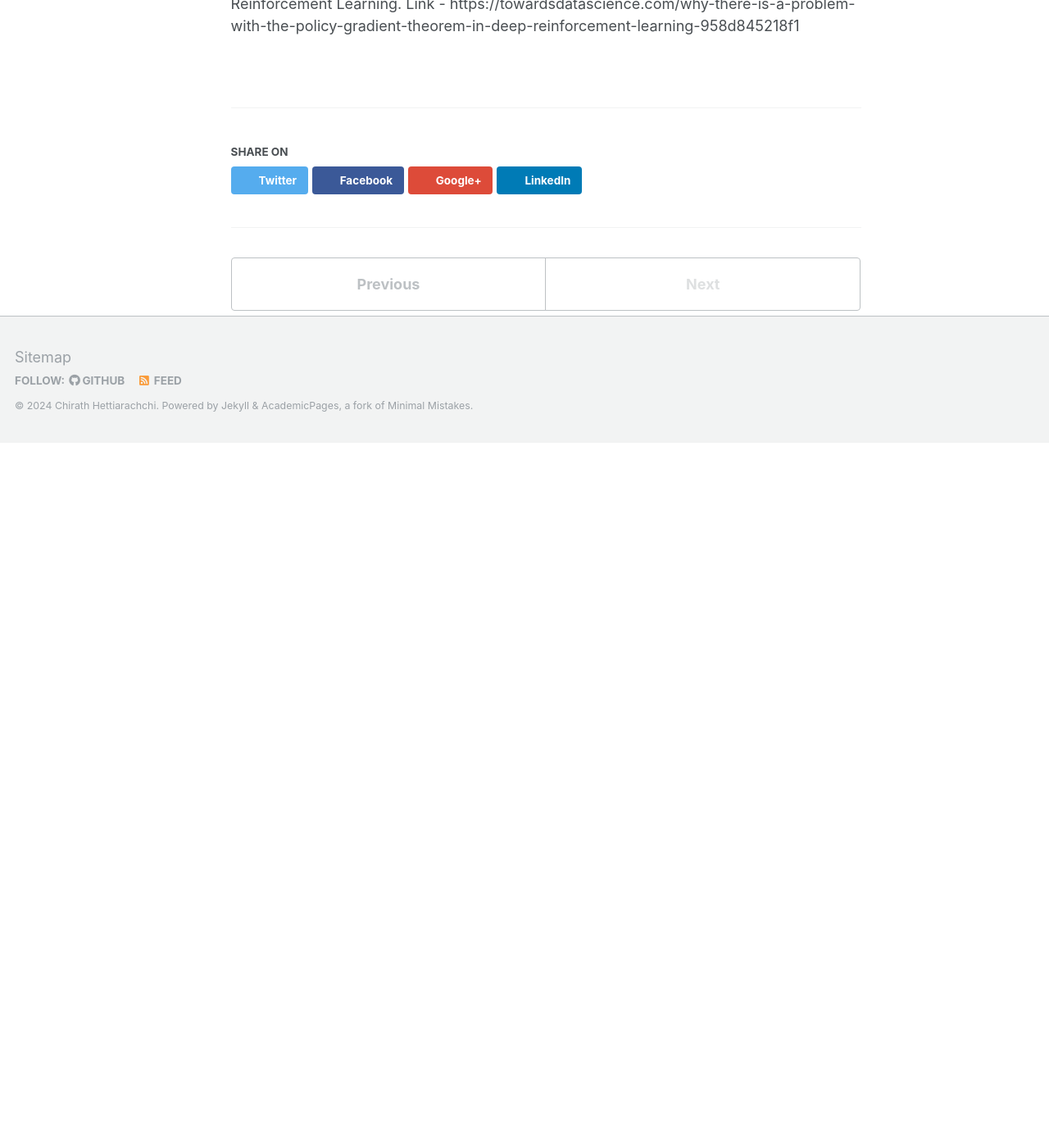
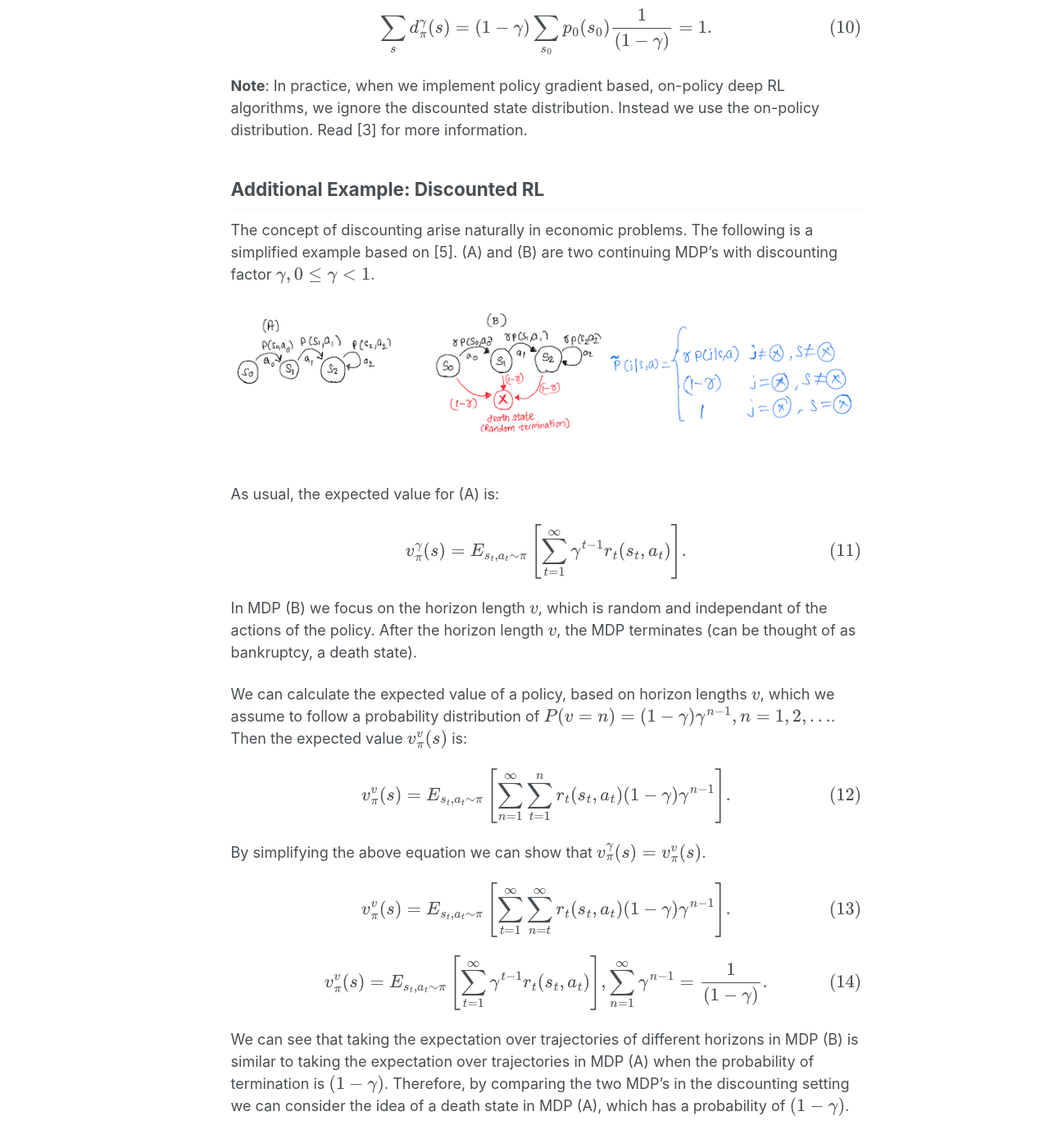
Before and after one commit to chirathyh/chirathyh.github.io, a Jekyll site: the page built from _talks/2024-07-23-on-policy-rl.md, in a window 1280 px wide and 1400 px high, scrolled down 3598 px. Shown: the whole window at 82% size. Built offline with Jekyll 4.4.1, drawn with Linux system fonts in a browser that asks for light colours; formulas are drawn with MathJax 3; before the commit the page ends 4139 px from its top, so only the background shows below that; some of the changed text lies outside the part shown.

Commit message:
article update

```diff
--- a/_talks/2024-07-23-on-policy-rl.md
+++ b/_talks/2024-07-23-on-policy-rl.md
@@ -17,10 +17,13 @@ A policy $ \pi $ is a mapping from states to a probability distribution over act
 
 ## Understanding the Optimisation Objetive
 
-Our goal is to use an optimisation objetive to learn the optimal policy $ \pi^{\star}(a \vert s) $. A policy can be considered optimal if it achieves a higher expected future reward ($ M_{\pi}(s) $) in every state. Then $ \pi^{\star} $ satisfies $ M_{\pi^{\star}}(s) \ge M_{\pi}(s) $, which gives a partial ordering of policies. However, for non-tabular settings the partial ordering is not sufficient, as we cant represent all policies, instead we approximate a policy, which can have higher $ M_{\pi}(s) $ for one and lower for another state. Therefore, we need to also consider the distribution over the states ($ d^{\pi}(s) $) the agent experience [2].
+Our goal is to use an optimisation objetive to learn the optimal policy $ \pi^{\star}(a \vert s) $. A policy can be considered optimal if it achieves a higher expected future reward ($ M_{\pi}(s) $) in every state. Then $ \pi^{\star} $ satisfies $ M_{\pi^{\star}}(s) \ge M_{\pi}(s) $, which gives a partial ordering of policies. However, for non-tabular settings the partial ordering is not sufficient, as we cant represent all policies, instead we approximate a policy, which can have higher $ M_{\pi}(s) $ for one and lower for another state. Therefore, we need to also consider the distribution over the states ($ d^{\pi}(s) $) the agent experience in order to properly evaluate the performance of the agent [2].
+
+<center><img src='../images/onpolicy-fig1.png' width="853" height="315"></center>
+<br>
 
 We can design the objective by considering,
-- $ M_{\pi}(s) $, a metric which estimates the expected future reward of a state $s$, following the policy $\pi$.
+- $ M_{\pi}(s) $, a performance metric which estimates the expected future reward of a state $s$, following the policy $\pi$.
 - $ d_{\pi}(s) $, a probability distribution over $S$ based on the proportion of time spent in each state following the policy $ \pi $.
 
 By maximizing the weighted average of $ M_{\pi}(s) $ with each state weighted by $ d_{\pi}(s) $, we can obtain an optimisation objectcive:
@@ -39,7 +42,7 @@ $$
 J(\pi) \doteq \sum_{s \in S} d_{\pi}(s) v_{\pi}(s).
 $$
 
-$d_{\pi}(s)$ can be calculated using the initial state distribution $h(s)$ and $ \eta(s) $ the number of time steps spent, on average, in state $s$ in a single episode.
+$d_{\pi}(s)$ can be calculated using the probability that an episode begins in each state s, $h(s)$ and $ \eta(s) $ the number of time steps spent, on average, in state $s$ in a single episode.
 
 $$
 d_{\pi}(s) = \frac{\eta(s)}{\sum_{s'} \eta(s')},
@@ -69,13 +72,13 @@ $$
 
 ## Continuing Tasks: Discounted $(\gamma)$ Setting
 
-In the discounted setting $\gamma \in [0,1] $ is introduced to discount the future rewards. Depending on the value of $\gamma$, the agent could be either myopic or farsighted. $ M_{\pi}(s) $ is the value function, $ v_{\pi}^{\gamma}(s) =  E_{ s_{t}, a_{t} \sim \pi } \left[ \sum_{t=0}^{t-1} \gamma^{t} r_{t}(s_{t},a_{t}) \right] $.
+In the discounted setting $\gamma \in [0,1] $ is introduced to discount the future rewards. Depending on the value of $\gamma$, the agent could be either myopic or farsighted. $ M_{\pi}(s) $ is the value function, $ v_{\pi}^{\gamma}(s) =  E_{ s_{t}, a_{t} \sim \pi } \left[ \sum_{t=0}^{\infty} \gamma^{t} r_{t}(s_{t},a_{t}) \right] $.
 
 $$
 J(\pi) \doteq \sum_{s \in S} d^{\gamma}_{\pi}(s) v^{\gamma}_{\pi}(s).
 $$
 
-In discounting $ d_{\pi}(s) $ is the discounted stationary distribution over the states ($ d^{\gamma}_{\pi}(s) $). Discounting is required since, in the discounting setting we are maximising a short-term future reward, and this set of short-term states needs to be communicated to the agent.
+In discounting $ d_{\pi}(s) $ is the discounted stationary distribution over the states ($ d^{\gamma}_{\pi}(s) $). Discounting is required since, in the discounting setting we are maximising a short-term future reward, and this set of short-term states needs to be communicated to the agent. Therefore, we discount the future state distribution to properly evaluate the agent based on their preffered state-distribution (**Note**: Check example at the bottom for an explanation).
 
 Therefore, the agent is not evaluated on a continuing MDP but on another MDP which has the same state transition probabilities $ P $, but a different start-state ($ s_{0} $) distribution. Read [2] for further information.
 
@@ -95,7 +98,38 @@ $$
 
 **Note**: In practice, when we implement policy gradient based, on-policy deep RL algorithms, we ignore the discounted state distribution. Instead we use the on-policy distribution. Read [3] for more information.
 
+## Additional Example: Discounted RL
 
+The concept of discounting arise naturally in economic problems. The following is a simplified example based on [5]. (A) and (B) are two continuing MDP's with discounting factor $ \gamma, 0 \le \gamma < 1 $.
+
+<center><img src='../images/onpolicy-fig2.png' width="853" height="185"></center>
+<br>
+
+As usual, the expected value for (A) is:
+
+$$
+v_{\pi}^{\gamma}(s) =  E_{ s_{t}, a_{t} \sim \pi } \left[ \sum_{t=1}^{\infty} \gamma^{t-1} r_{t}(s_{t},a_{t}) \right].
+$$
+
+In MDP (B) we focus on the horizon length $ v $, which is random and independant of the actions of the policy. After the horizon length $ v $, the MDP terminates (can be thought of as bankruptcy, a death state).
+
+We can calculate the expected value of a policy, based on horizon lengths $ v $, which we assume to follow a probability distribution of $ P(v = n) = (1-\gamma) \gamma^{n-1} , n = 1,2, ... $. Then the expected value $ v_{\pi}^{v}(s) $ is:
+
+$$
+v_{\pi}^{v}(s) =  E_{ s_{t}, a_{t} \sim \pi } \left[ \sum_{n=1}^{\infty} \sum_{t=1}^{n} r_{t}(s_{t},a_{t}) (1-\gamma) \gamma^{n-1}  \right].
+$$
+
+By simplifying the above equation we can show that $v_{\pi}^{\gamma}(s) = v_{\pi}^{v}(s) $.
+
+$$
+v_{\pi}^{v}(s) =  E_{ s_{t}, a_{t} \sim \pi } \left[ \sum_{t=1}^{\infty} \sum_{n=t}^{\infty} r_{t}(s_{t},a_{t}) (1-\gamma) \gamma^{n-1}  \right].
+$$
+
+$$
+v_{\pi}^{v}(s) =  E_{ s_{t}, a_{t} \sim \pi } \left[ \sum_{t=1}^{\infty} \gamma^{t-1}r_{t}(s_{t},a_{t}) \right],  \sum_{n=1}^{\infty} \gamma^{n-1} = \frac{1}{(1-\gamma)}.
+$$
+
+We can see that taking the expectation over trajectories of different horizons in MDP (B) is similar to taking the expectation over trajectories in MDP (A) when the probability of termination is $ (1-\gamma)$. Therefore, by comparing the two MDP's in the discounting setting we can consider the idea of a death state in MDP (A), which has a probability of $ (1-\gamma) $.
 
 ### References
 
```
Also changed, not shown: other parts of _talks/2024-07-23-on-policy-rl.md (+2 -0 lines), images/onpolicy-fig1.png (added), images/onpolicy-fig2.png (added).
